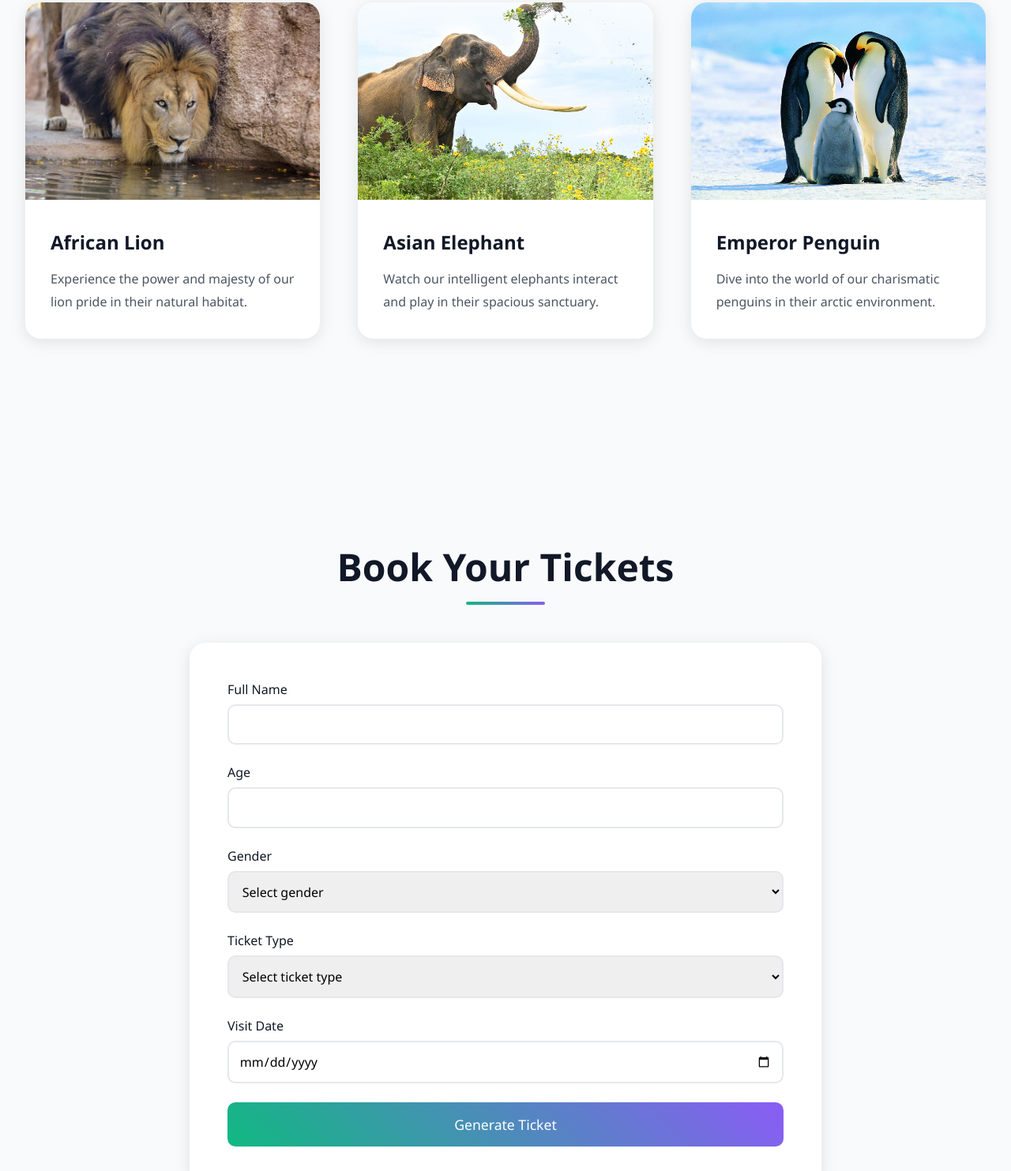
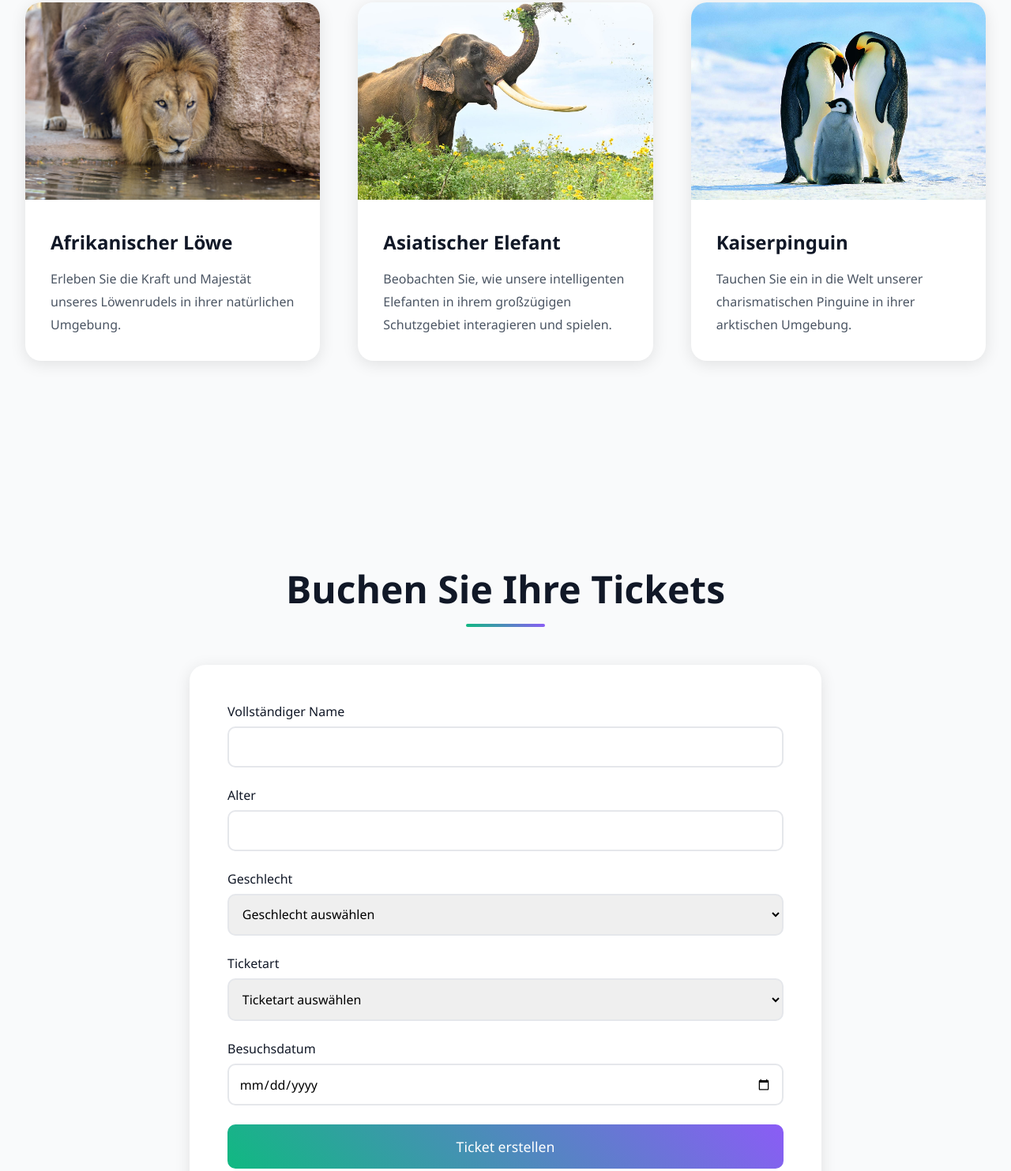
Before and after one commit to MrCodeBS/ZOOh-App, a plain HTML site: page index.html in a window 1280 px wide. Shown: the part 1054-2537 px from the top of the page at 79% size. Drawn offline with Linux system fonts and the light colour scheme.

Commit message:
Translation

```diff
--- a/index.html
+++ b/index.html
@@ -383,104 +383,101 @@
     background: #374151;
 }
 
-    </style>
+</style>
 </head>
 <body>
     <header class="header">
         <nav>
-            <a href="#" class="logo">🦁 WildLife Zoo</a>
+            <a href="#" class="logo">🦁 Wildtier Zooh</a>
             <div class="nav-links">
-                <a href="#home">Home</a>
-                <a href="#animals">Animals</a>
+                <a href="#home">Startseite</a>
+                <a href="#animals">Tiere</a>
                 <a href="#tickets">Tickets</a>
-                <a href="#contact">Contact</a>
+                <a href="#contact">Kontakt</a>
             </div>
         </nav>
     </header>
 
     <section id="home" class="hero">
         <div class="hero-content">
-            <h1>WildLife Zoo</h1>
-            <p>Experience nature's wonders in an immersive journey</p>
-            <a href="#tickets" class="cta-button">Book Your Adventure</a>
+            <h1>Wildtier Zooh</h1>
+            <p>Erleben Sie die Wunder der Natur auf einer unvergesslichen Reise</p>
+            <a href="#tickets" class="cta-button">Buchen Sie Ihr Abenteuer</a>
         </div>
     </section>
 
-
     <section id="animals" class="section">
-        <h2 class="section-title">Our Animals</h2>
+        <h2 class="section-title">Unsere Tiere</h2>
         <div class="animals-grid">
             <div class="animal-card">
-                <img src="./hassan-pond-2022.jpg" alt="Lion" class="animal-img">
+                <img src="./hassan-pond-2022.jpg" alt="Löwe" class="animal-img">
                 <div class="animal-info">
-                    <h3>African Lion</h3>
-                    <p>Experience the power and majesty of our lion pride in their natural habitat.</p>
+                    <h3>Afrikanischer Löwe</h3>
+                    <p>Erleben Sie die Kraft und Majestät unseres Löwenrudels in ihrer natürlichen Umgebung.</p>
                 </div>
             </div>
             <div class="animal-card">
-                <img src="./SURYODAY_ELEPHANT_SURAJ-1800x900.jpg" alt="Elephant" class="animal-img">
+                <img src="./SURYODAY_ELEPHANT_SURAJ-1800x900.jpg" alt="Elefant" class="animal-img">
                 <div class="animal-info">
-                    <h3>Asian Elephant</h3>
-                    <p>Watch our intelligent elephants interact and play in their spacious sanctuary.</p>
+                    <h3>Asiatischer Elefant</h3>
+                    <p>Beobachten Sie, wie unsere intelligenten Elefanten in ihrem großzügigen Schutzgebiet interagieren und spielen.</p>
                 </div>
             </div>
             <div class="animal-card">
-                <img src="./GettyImages-dv735012-0663e2057be948d1b8a906c8fdfa97a2.jpg" alt="Penguin" class="animal-img">
+                <img src="./GettyImages-dv735012-0663e2057be948d1b8a906c8fdfa97a2.jpg" alt="Pinguin" class="animal-img">
                 <div class="animal-info">
-                    <h3>Emperor Penguin</h3>
-                    <p>Dive into the world of our charismatic penguins in their arctic environment.</p>
+                    <h3>Kaiserpinguin</h3>
+                    <p>Tauchen Sie ein in die Welt unserer charismatischen Pinguine in ihrer arktischen Umgebung.</p>
                 </div>
             </div>
         </div>
     </section>
 
     <section id="tickets" class="section">
-        <h2 class="section-title">Book Your Tickets</h2>
+        <h2 class="section-title">Buchen Sie Ihre Tickets</h2>
         <form class="ticket-form" id="ticketForm">
             <div class="form-group">
-                <label for="name">Full Name</label>
+                <label for="name">Vollständiger Name</label>
                 <input type="text" id="name" required>
             </div>
             <div class="form-group">
-                <label for="age">Age</label>
+                <label for="age">Alter</label>
                 <input type="number" id="age" required min="0">
             </div>
             <div class="form-group">
-                <label for="gender">Gender</label>
+                <label for="gender">Geschlecht</label>
                 <select id="gender" required>
-                    <option value="">Select gender</option>
-                    <option value="male">Male</option>
-                    <option value="female">Female</option>
-                    <option value="other">Other</option>
+                    <option value="">Geschlecht auswählen</option>
+                    <option value="male">Männlich</option>
+                    <option value="female">Weiblich</option>
+                    <option value="other">Divers</option>
                 </select>
             </div>
             <div class="form-group">
-                <label for="ticketType">Ticket Type</label>
+                <label for="ticketType">Ticketart</label>
                 <select id="ticketType" required>
-                    <option value="">Select ticket type</option>
-                    <option value="adult">Adult ($30)</option>
-                    <option value="child">Child ($15)</option>
-                    <option value="senior">Senior ($20)</option>
-                    <option value="family">Family Pack ($75)</option>
+                    <option value="">Ticketart auswählen</option>
+                    <option value="adult">Erwachsener (30 €)</option>
+                    <option value="child">Kind (15 €)</option>
+                    <option value="senior">Senior (20 €)</option>
+                    <option value="family">Familienpaket (75 €)</option>
                 </select>
             </div>
             <div class="form-group">
-                <label for="visitDate">Visit Date</label>
+                <label for="visitDate">Besuchsdatum</label>
                 <input type="date" id="visitDate" required>
             </div>
-            <button type="submit" class="ticket-submit">Generate Ticket</button>
+            <button type="submit" class="ticket-submit">Ticket erstellen</button>
         </form>
     </section>
-
-    Untitled
 
     <!-- Add this to your modal HTML -->
     <div class="modal" id="ticketModal">
         <div class="modal-content">
-            <h2>Your Ticket</h2>
+            <h2>Ihr Ticket</h2>
             <div id="ticketPreview"></div>
             <div id="qrcode" style="display: none;"></div>
-            <button class="close-modal" onclick="closeModal()">Close</button>
+            <button class="close-modal" onclick="closeModal()">Schließen</button>
         </div>
     </div>
 <script src="script.js"></script>
```
